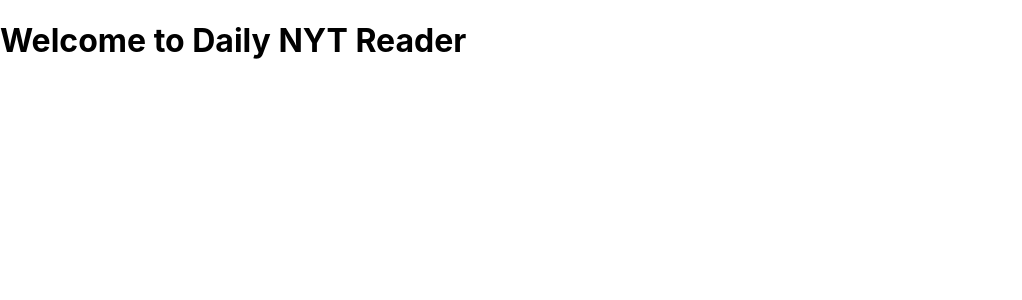
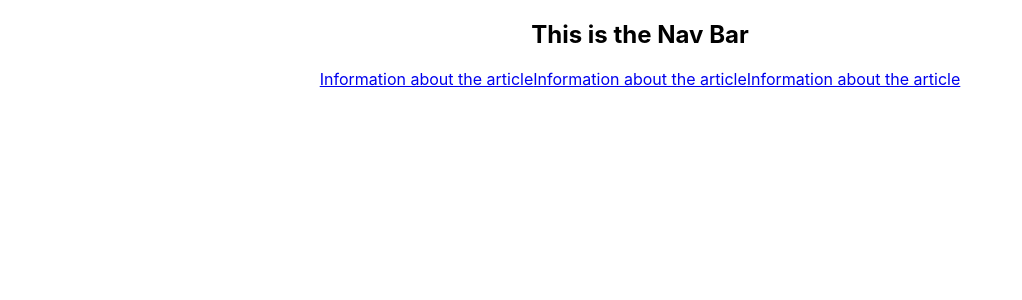
Before and after one commit to krdurrett/Daily_NYT_Reader, a React (Create React App) app: page / in a window 1280 px wide. Shown: the top 300 px of the page, without its empty margins (0-1022 px from the left). Built offline with nearby package versions, Linux system fonts and the light colour scheme.

Commit message:
Complete initial component setup

```diff
--- a/src/components/App.js
+++ b/src/components/App.js
@@ -1,9 +1,23 @@
-import '../styles/App.css';
+import '../styles/App.css'
+import { Route, Switch } from 'react-router-dom'
+import NavBar from './NavBar'
+import ArticleContainer from './ArticleContainer'
+import ArticleDetails from './ArticleDetails'
 
 function App() {
   return (
-    <h1>Welcome to Daily NYT Reader</h1>
+    <section className='App'>
+      <Switch>
+        <Route exact path='/'>
+          <NavBar />
+          <ArticleContainer />
+        </Route>
+        <Route exact path='/article_details'>
+          <ArticleDetails />
+        </Route>
+      </Switch>
+    </section>
   )
 }
 
-export default App;
+export default App
--- /dev/null
+++ b/src/components/ArticleCard.js
@@ -0,0 +1,11 @@
+import React from 'react'
+import { Link } from 'react-router-dom'
+import '../styles/ArticleCard.css'
+
+const ArticleCard = () => {
+  return(
+    <Link to='/article_details'>Information about the article</Link>
+  )
+}
+
+export default ArticleCard
--- /dev/null
+++ b/src/components/ArticleContainer.js
@@ -0,0 +1,15 @@
+import React from 'react'
+import '../styles/ArticleContainer.css'
+import ArticleCard from './ArticleCard'
+
+const ArticleContainer = () => {
+  return(
+    <section>
+      <ArticleCard />
+      <ArticleCard />
+      <ArticleCard />
+    </section>
+  )
+}
+
+export default ArticleContainer
--- /dev/null
+++ b/src/components/ArticleDetails.js
@@ -0,0 +1,10 @@
+import React from 'react'
+import '../styles/ArticleDetails.css'
+
+const ArticleDetails = () => {
+  return(
+    <h2>This will hold detailed information about articles</h2>
+  )
+}
+
+export default ArticleDetails
--- /dev/null
+++ b/src/components/NavBar.js
@@ -0,0 +1,8 @@
+import React from 'react'
+import '../styles/NavBar.css'
+
+const NavBar = () => {
+  return <h2>This is the Nav Bar</h2>
+}
+
+export default NavBar
```
Also changed, not shown: src/styles/ArticleCard.css (added), src/styles/ArticleContainer.css (added), src/styles/ArticleDetails.css (added), src/styles/NavBar.css (added).
